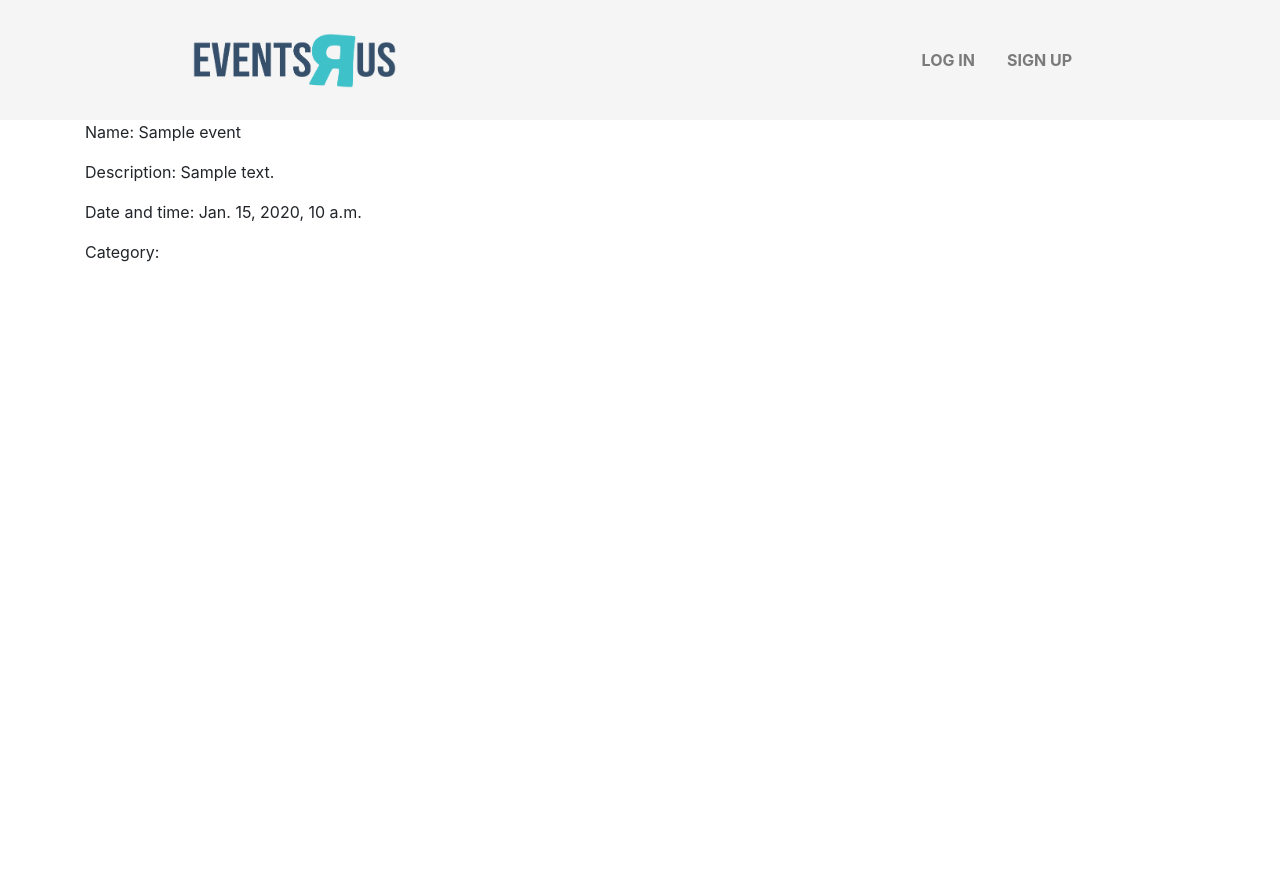
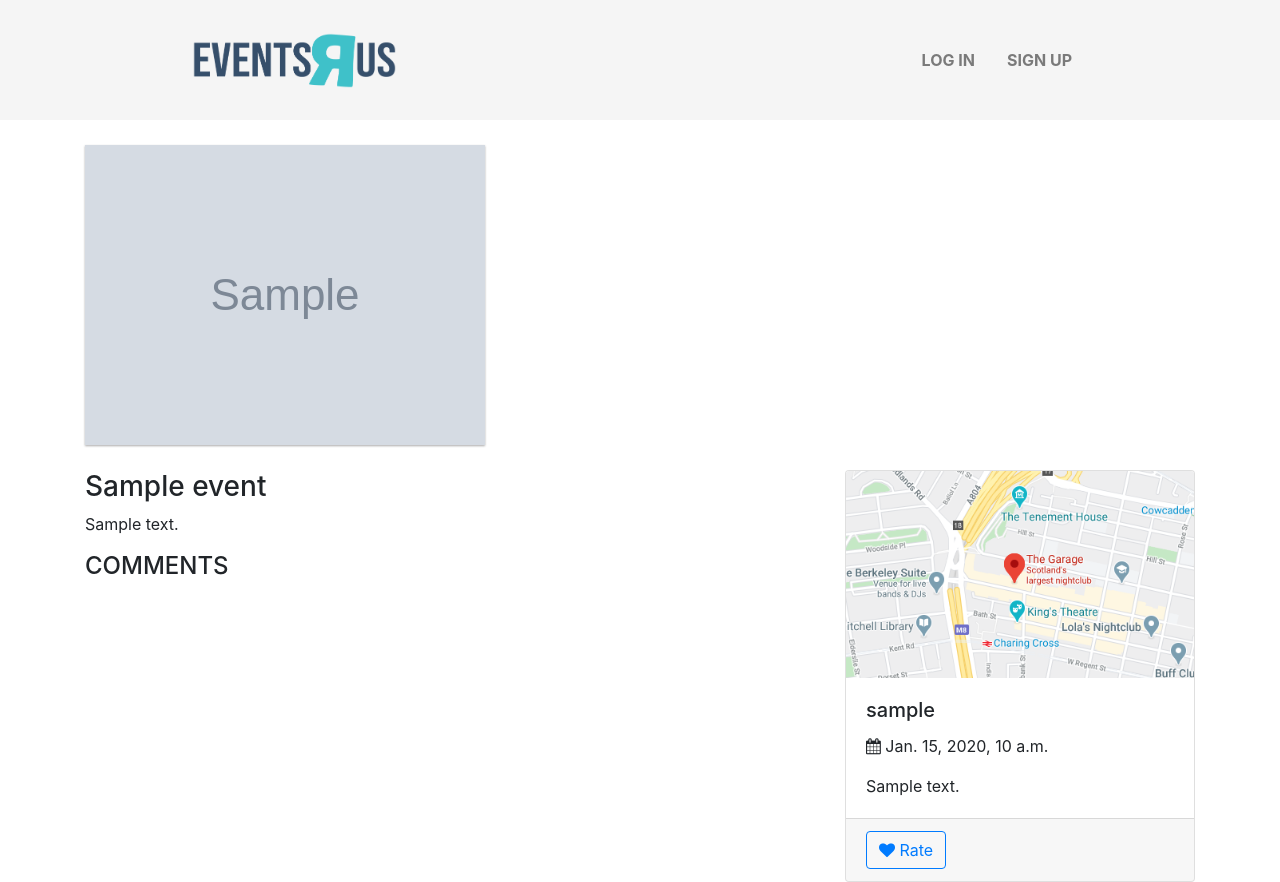
Before and after one commit to mcclymontdev/events_r_us, a Django app: a page that uses templates/events/event.html in a window 1280 px wide. Before the commit the page ends 262 px from the top, so only its background shows below. Run offline with Django 3.2, Linux system fonts and the light colour scheme; tables that the repository leaves empty hold one stand-in row (values such as "Sample post"); grey boxes marked "Sample" are stand-in pictures; some libraries are stand-ins or nearby versions.

Commit message:
Event page template with bootstrap css

```diff
--- a/static/css/override.css
+++ b/static/css/override.css
@@ -55,6 +55,20 @@ a.event-link {
   color: #1a5ba3;
 }
 
+#event-header-image{
+  margin: 25px 0px;
+}
+
+.event-image-shadow {
+  box-shadow: 0 1px 2px rgba(17, 13, 13, 0.35);
+  -webkit-box-shadow: 0 1px 2px rgba(17, 13, 13, 0.35);
+  -moz-box-shadow: 0 1px 2px rgba(17, 13, 13, 0.35);
+}
+
+.img-fluid {
+  max-height: 30%;
+}
+
 /*
     Override primary button colours to match colour scheme
 */
--- a/templates/events/event.html
+++ b/templates/events/event.html
@@ -11,12 +11,58 @@
 
 {% block body_block %}
 <div class="container">
-    <!-- Test template for events -->
-        <div>
-            <p>Name: {{ event.EventName }}</p>
-            <p>Description: {{ event.Description }}</p>
-            <p>Date and time: {{ event.DateTime }}</p>
-            <p>Category: {{ event.category }}</p>
+    <img src="{{ event.Picture.url }}" class="event-image-shadow img-fluid" id="event-header-image" alt="Event image">
+    <div class="row">
+      <!--
+        Main body
+      -->
+      <div class="col-8">
+        <div id="event-info">
+          <h3>{{ event.EventName }}</h3>
+          <h6>{{ event.category }}</h6>
+          <p>{{ event.Description }}</p>
         </div>
-</div>
+
+        <!--
+            TODO: Comment system :)
+        -->
+        <div id="comment-section">
+          <h4>COMMENTS</h4>
+        </div>
+      </div>
+
+      <!--
+        Sidebar area
+      -->
+      <div class="col-4">
+        <div class="card">
+            <!--
+                TODO: Implement map
+            -->
+            <img class="card-img-top" src="{% static '/images/map-placeholder.png' %}" alt="Card image cap">
+
+            <div class="card-body">
+                <h5 class="card-title">
+                    {{ event.UserID.username }}</h5>
+                <p class="card-text">
+                    <i class="fa fa-calendar" aria-hidden="true"></i>
+                    {{ event.DateTime }}
+                </h6>
+                <p class="card-text">
+                    {{ event.Address }}
+                </p>
+            </div>
+            <!--
+              TODO: Rating system
+            -->
+            <div class="card-footer">
+                <button type="button" class="btn btn-outline-primary">
+                    <i class="fa fa-heart" aria-hidden="true"></i>
+                    Rate
+                </button>
+            </div>
+          </div>
+      </div>
+    </div>
+  </div>
 {% endblock %}
```
Also changed, not shown: static/images/map-placeholder.png (added).
